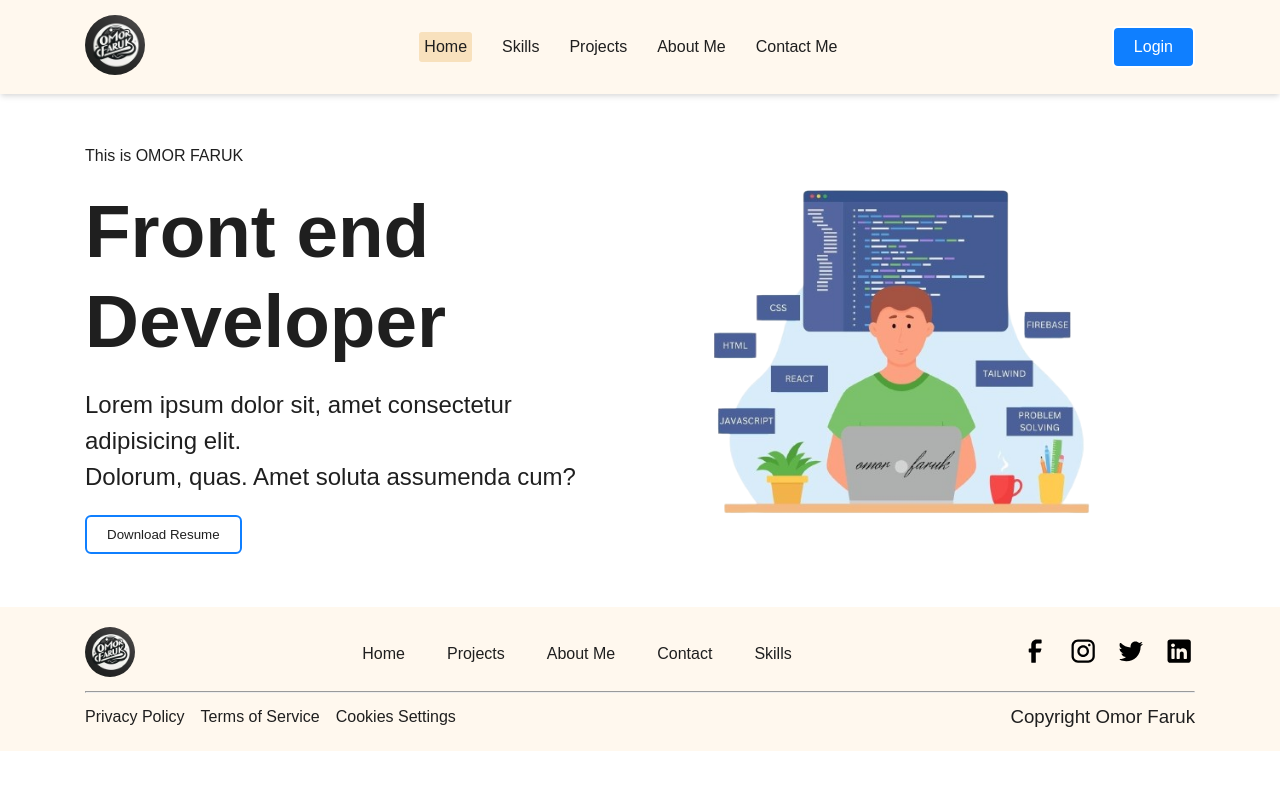
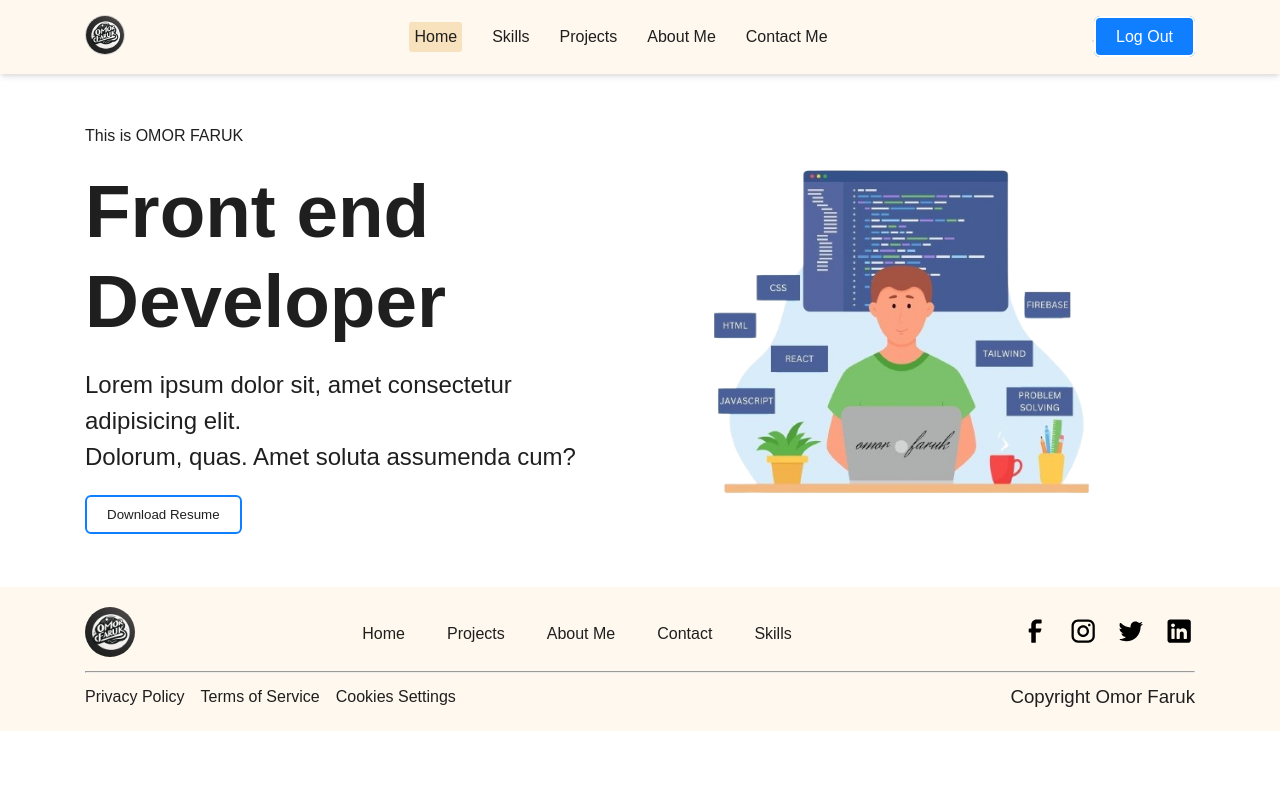
Before and after one commit to OmorFaruk63/Portfolio, a React (Vite) app: page / in a window 1280 px wide. Shown: the top 790 px of the page. Built offline with nearby package versions, Linux system fonts and the light colour scheme; no server answers; sample sign-in values are in the browser's storage.

Commit message:
fix private route

```diff
--- a/src/App.jsx
+++ b/src/App.jsx
@@ -2,12 +2,13 @@ import { Outlet } from "react-router-dom";
 import "./App.css";
 import Navbar from "./components/navbar/Navbar";
 import Footer from "./components/footer/Footer";
+import { PrivateRoute } from "./components/PrivateRoute/PrivateRoute";
 
 function App() {
   return (
     <div className="App">
       <Navbar />
-      <Outlet />
+      <PrivateRoute> <Outlet /></PrivateRoute>
       <Footer />
     </div>
   );
--- a/src/Pages/login/Login.jsx
+++ b/src/Pages/login/Login.jsx
@@ -1,13 +1,17 @@
-
-import { Link } from 'react-router-dom';
-import { FaGithub, FaGoogle } from 'react-icons/fa';
-import './login.css';
-import { useState } from 'react';
-import { useSignInWithGithub, useSignInWithGoogle } from 'react-firebase-hooks/auth';
-import { auth } from '../../firebase/firebase';
+import { Link, NavLink, Navigate } from "react-router-dom";
+import { FaGithub, FaGoogle } from "react-icons/fa";
+import "./login.css";
+import { useState } from "react";
+import {
+  useAuthState,
+  useSignInWithGithub,
+  useSignInWithGoogle,
+} from "react-firebase-hooks/auth";
+import { auth } from "../../firebase/firebase";
 const Login = () => {
-    const [email, setEmail] = useState('');
-    const [password, setPassword] = useState('');
+  const [user, loading, error] = useAuthState(auth);
+  const [email, setEmail] = useState("");
+  const [password, setPassword] = useState("");
   const [errors, setErrors] = useState({});
   const [signInWithGoogle] = useSignInWithGoogle(auth);
   const [signInWithGithub] = useSignInWithGithub(auth);
@@ -16,11 +20,11 @@ const Login = () => {
     const newErrors = {};
 
     if (!email.trim()) {
-            newErrors.email = 'Email is required';
+      newErrors.email = "Email is required";
     }
 
     if (!password.trim()) {
-            newErrors.password = 'Password is required';
+      newErrors.password = "Password is required";
     }
 
     setErrors(newErrors);
@@ -33,19 +37,23 @@ const Login = () => {
 
     if (validateForm()) {
       // Implement login logic here
-            console.log('Login successful');
+      console.log("Login successful");
     } else {
-            console.log('Form validation failed');
+      console.log("Form validation failed");
     }
   };
 
   const handleGithubLogin = () => {
-        signInWithGithub()
+    signInWithGithub();
   };
 
   const handleGoogleLogin = () => {
-        signInWithGoogle()
+    signInWithGoogle();
   };
+
+  if (user) {
+    return <Navigate to={"/"} />;
+  }
 
   return (
     <div className="login-container">
@@ -75,7 +83,9 @@ const Login = () => {
           />
           {errors.password && <p className="error">{errors.password}</p>}
         </div>
-                <button className='btn-outline-primary login-btn' type="submit">Login</button>
+        <button className="btn-outline-primary login-btn" type="submit">
+          Login
+        </button>
       </form>
       <div className="oauth-buttons">
         <button className="google" onClick={handleGoogleLogin}>
--- /dev/null
+++ b/src/components/PrivateRoute/PrivateRoute.jsx
@@ -0,0 +1,14 @@
+import { Navigate } from "react-router-dom";
+import { auth } from "../../firebase/firebase";
+import { useAuthState } from "react-firebase-hooks/auth";
+
+export const PrivateRoute = ({ children }) => {
+  const [user, loading, error] = useAuthState(auth);
+  console.log(user);
+  if (user) {
+    console.log("kkkk");
+    return children;
+  }
+
+  return <Navigate to="/login" />;
+};
--- /dev/null
+++ b/src/components/Profile/Profile.jsx
@@ -0,0 +1,21 @@
+import { Link } from "react-router-dom";
+import "./profile.css";
+const Profile = ({ user }) => {
+  return (
+    <div className="profile">
+      <img src="" alt="" />
+
+      {!user ? (
+        <Link to="login" className="btn btn-outline-primary">
+          Login
+        </Link>
+      ) : (
+        <Link to="login" className="btn btn-outline-primary">
+          Log Out
+        </Link>
+      )}
+    </div>
+  );
+};
+
+export default Profile;
--- a/src/components/navbar/Navbar.jsx
+++ b/src/components/navbar/Navbar.jsx
@@ -1,9 +1,13 @@
 import { useState, useEffect } from "react";
-import { Link, NavLink } from "react-router-dom";
-import "./navbar.css"
+import { NavLink } from "react-router-dom";
+import "./navbar.css";
+import { auth } from "../../firebase/firebase";
+import { useAuthState } from "react-firebase-hooks/auth";
+import Profile from "../profile/profile";
 function Navbar() {
   const [navActive, setNavActive] = useState(false);
-
+  const [user, loading, error] = useAuthState(auth);
+  const [isTrue, setIsTrue] = useState(false);
   const toggleNav = () => {
     setNavActive(!navActive);
   };
@@ -33,11 +37,11 @@ function Navbar() {
 
   return (
     <nav className={`navbar ${navActive ? "active" : ""}`}>
-
-      {!navActive && <div className="nav-logo">
-        <img src="./img/mainLogo.jpg" alt="Omor Faruk" />
-      </div>}
-
+      {!navActive && (
+        <div className="nav-logo">
+          <img src="./img/mainLogo.jpg" alt="Omor Faruk" />
+        </div>
+      )}
       <a
         className={`nav__hamburger ${navActive ? "active" : ""}`}
         onClick={toggleNav}
@@ -46,61 +50,43 @@ function Navbar() {
         <span className="nav__hamburger__line"></span>
         <span className="nav__hamburger__line"></span>
       </a>
-
       <div className={`navbar--items ${navActive ? "active" : ""}`}>
         <ul onClick={() => setNavActive(false)}>
-          <NavLink
-            to="/"
-            className="navbar--content"
-          >
-            <li>
-              Home
-            </li>
+          <NavLink to="/" className="navbar--content">
+            <li>Home</li>
           </NavLink>
 
-          <NavLink to="skills"
-            className="navbar--content"
-          >
-            <li>
-              Skills
-            </li>
+          <NavLink to="skills" className="navbar--content">
+            <li>Skills</li>
           </NavLink>
 
-          <NavLink to="project"
-            className="navbar--content"
-          >
-            <li>
-              Projects
-            </li>
+          <NavLink to="project" className="navbar--content">
+            <li>Projects</li>
           </NavLink>
 
-          <NavLink to="aboutMe"
-            className="navbar--content"
-          >
-            <li>
-              About Me
-            </li>
+          <NavLink to="aboutMe" className="navbar--content">
+            <li>About Me</li>
           </NavLink>
 
-          <NavLink to="contactMe"
-            className="navbar--content"
-          >
-            <li>
-              Contact Me
-            </li>
+          <NavLink to="contactMe" className="navbar--content">
+            <li>Contact Me</li>
           </NavLink>
-
-
-
         </ul>
       </div>
 
-      {!navActive && <Link to="login"
-        className="btn btn-outline-primary"
-      >
-        Login
-      </Link>}
-
+      {isTrue ? (
+        <img
+          onClick={() => setIsTrue(!isTrue)}
+          src={
+            user?.photoURL
+              ? user?.photoURL
+              : "https://www.carolroth.com/unsolicited-business-advice/wp-content/plugins/clb-final/images/default-image.jpg"
+          }
+          alt="profile image"
+        />
+      ) : (
+        <Profile user={user} />
+      )}
     </nav>
   );
 }
--- a/src/components/navbar/navbar.css
+++ b/src/components/navbar/navbar.css
@@ -3,7 +3,8 @@
   justify-content: space-between;
   align-items: center;
   padding: 15px 85px;
-    box-shadow: rgba(0, 0, 0, 0.1) 0px 4px 6px -1px, rgba(0, 0, 0, 0.06) 0px 2px 4px -1px;
+  box-shadow: rgba(0, 0, 0, 0.1) 0px 4px 6px -1px,
+    rgba(0, 0, 0, 0.06) 0px 2px 4px -1px;
   position: sticky;
   top: 0;
   background-color: rgb(255, 248, 238);
@@ -18,7 +19,7 @@
   width: 100%;
 }
 
-.navbar--items>ul {
+.navbar--items > ul {
   list-style: none;
   display: flex;
   align-items: center;
@@ -26,7 +27,7 @@
   text-decoration: none;
 }
 
-.navbar--items ul>li>a {
+.navbar--items ul > li > a {
   text-decoration: none;
 }
 
@@ -41,7 +42,6 @@
 .navbar--active-content {
   color: var(--primary);
 }
-
 
 .nav__hamburger {
   display: none;
@@ -69,6 +69,12 @@
   border-radius: 3px;
 }
 
+.navbar img {
+  width: 40px;
+  border-radius: 50%;
+  border: 1px solid rgb(211, 211, 211);
+}
+
 .btn-outline-primary {
   text-decoration: none;
   color: white;
@@ -92,7 +98,6 @@
   .btn-outline-primary {
     padding: 8px 22px;
   }
-
 }
 
 @media screen and (max-width: 550px) {
@@ -120,7 +125,8 @@
     left: 0;
     width: 100%;
     transition: all ease-in-out 0.4s;
-        box-shadow: rgba(0, 0, 0, 0.1) 0px 4px 6px -1px, rgba(0, 0, 0, 0.06) 0px 2px 4px -1px;
+    box-shadow: rgba(0, 0, 0, 0.1) 0px 4px 6px -1px,
+      rgba(0, 0, 0, 0.06) 0px 2px 4px -1px;
     z-index: 100;
     background-color: white;
   }
--- a/src/router/router.jsx
+++ b/src/router/router.jsx
@@ -7,6 +7,7 @@ import App from "../App";
 import Home from "../Pages/Home/Home";
 import Login from "../Pages/login/Login";
 import Signup from "../Pages/sign up/SignUp";
+import { PrivateRoute } from "../components/PrivateRoute/PrivateRoute";
 
 export const router = createBrowserRouter([
     {
```
Also changed, not shown: public/img/Screenshot_1.png (added), src/components/Profile/profile.css (added). Lines whose indentation alone changed are shown as unchanged.
